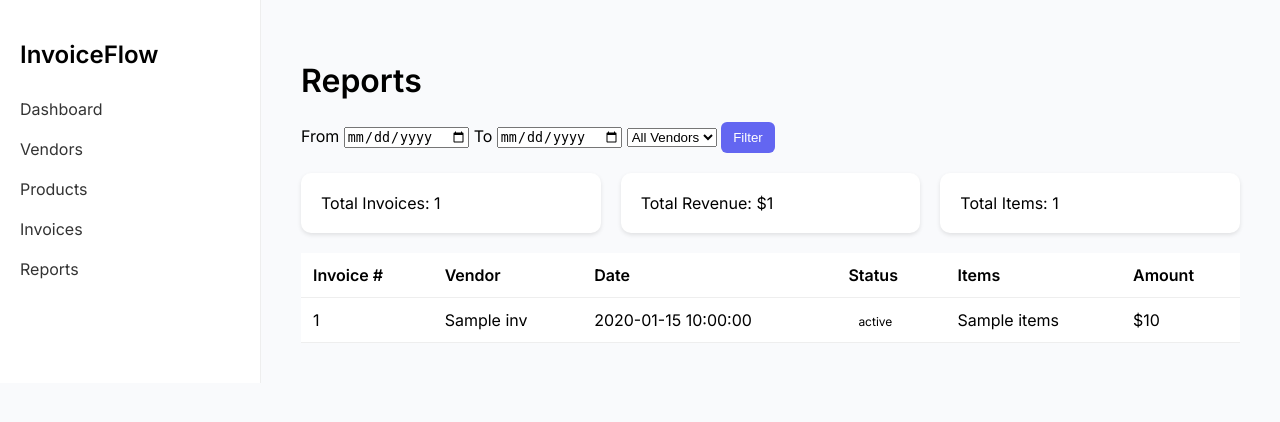
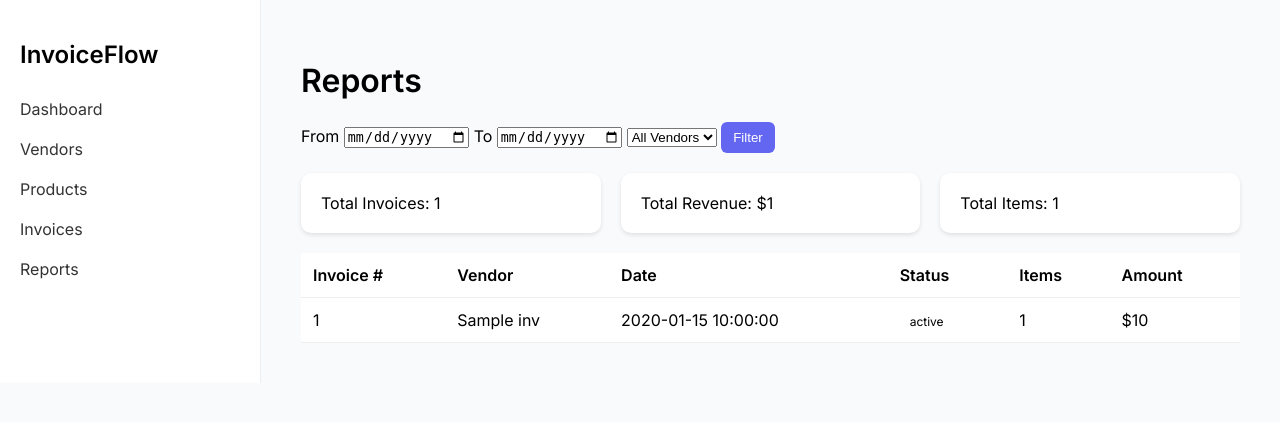
Before and after one commit to m-hassaan-habib/Inventory-management, a Flask app: template app/templates/reports.html in a window 1280 px wide. Shown: the top 422 px of the page. Run offline with Flask 3, Linux system fonts and the light colour scheme; the template is opened without the code that fills it: most values are stand-ins (such as "Sample title", 1, 10 or a date in 2020).

Commit message:
Fix issue item sum for reports

```diff
--- a/app/routes/reports.py
+++ b/app/routes/reports.py
@@ -16,7 +16,7 @@ def reports():
         SELECT i.id, i.invoice_number, i.invoice_date, i.status,
                v.id AS vendor_id, v.name AS vendor_name,
                SUM(ii.quantity * ii.unit_price) AS total,
-               SUM(ii.quantity) AS items
+               SUM(ii.quantity) AS total_items
         FROM invoices i
         JOIN vendors v ON i.vendor_id = v.id
         JOIN invoice_items ii ON i.id = ii.invoice_id
@@ -38,7 +38,7 @@ def reports():
     summary = {
         "total_invoices": len(invoices),
         "total_revenue": sum(x["total"] for x in invoices),
-        "total_items": sum(x["items"] for x in invoices)
+        "total_items": sum(x["total_items"] for x in invoices)
     }
 
     # fetch vendors for dropdown
--- a/app/templates/reports.html
+++ b/app/templates/reports.html
@@ -31,7 +31,7 @@
     <td>{{ inv.vendor_name }}</td>
     <td>{{ inv.invoice_date }}</td>
     <td><span class="badge {{ inv.status|lower }}">{{ inv.status }}</span></td>
-    <td>{{ inv.items }}</td>
+    <td>{{ inv.total_items }}</td>
     <td>${{ inv.total }}</td>
   </tr>
   {% endfor %}
```
